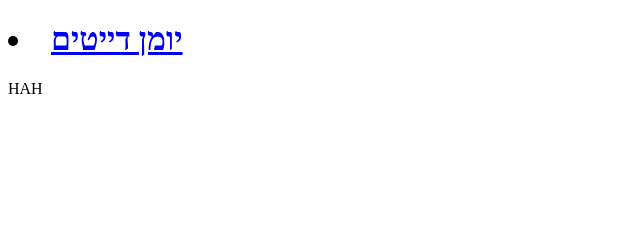
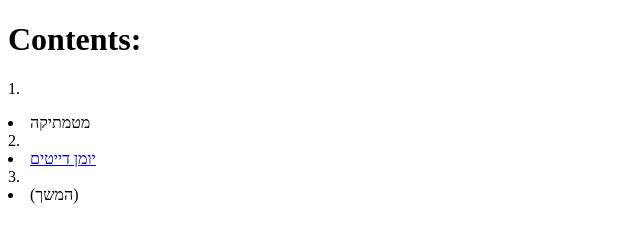
Before and after one commit to razivo/razivo.github.io, a plain HTML site: page index.html in a window 1280 px wide. Shown: the whole page, without its empty margins (0-640 px from the left). Drawn offline with Linux system fonts and the light colour scheme.

Commit message:
Update index.html

```diff
--- a/index.html
+++ b/index.html
@@ -2,7 +2,11 @@
 <html>
 <head><title>Raz's Secret Files #9.4</title></head>
 <body>
-<h1><li><a href="dates.html">יומן דייטים</a></li></h1>
-  <p>HAH</p>
+<h1>Contents:</h1>
+  <p>
+  1.<li>מטמתיקה</li>
+  2.<li><a href="dates.html">יומן דייטים</a></li>
+  3.<li>(המשך)</li>
+  </p>
 </body>
 </html>
```
